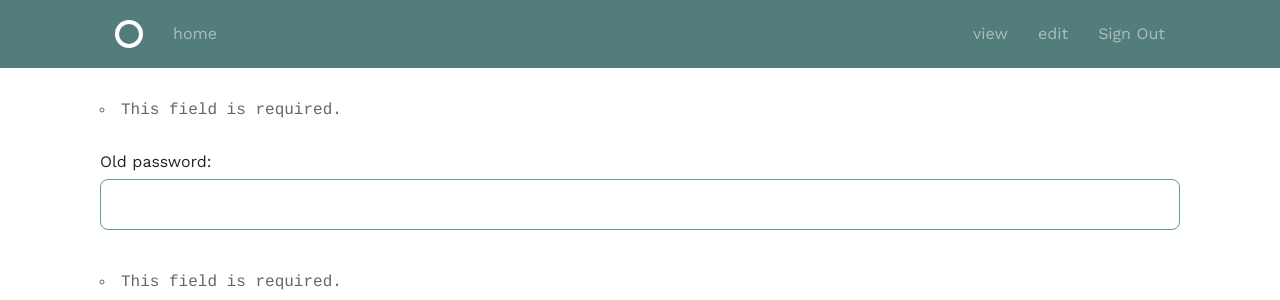
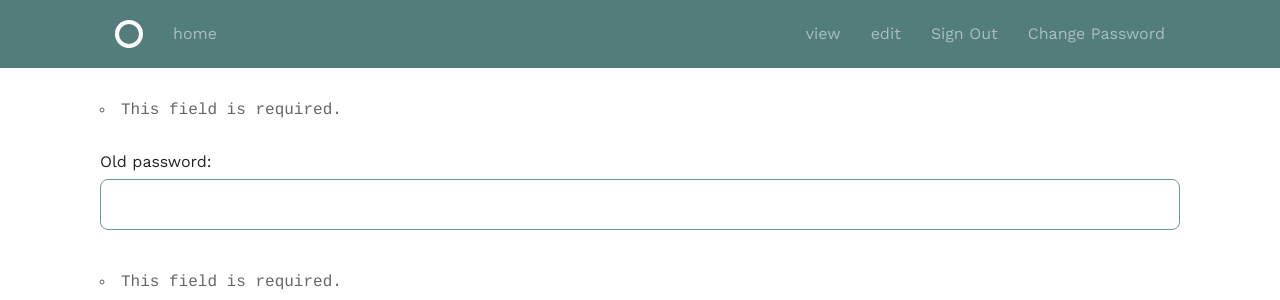
Before and after one commit to FrankchingKang/UserProfile, a Django app: page /accounts/profile/change_password/ in a window 1280 px wide. Shown: the top 300 px of the page. Run offline with Django 3.2, Linux system fonts and the light colour scheme; a user stored in the database is signed in; data comes from the database, SQL or seed files in the repository.

Commit message:
add validate to password
add validate to password

```diff
--- a/accounts/views.py
+++ b/accounts/views.py
@@ -44,7 +44,7 @@
             if re.search(username, password):
                 messages.success(
                     request,
-                    "fail"
+                    "fail password can not include your name"
                 )
                 return render(request, 'accounts/sign_up.html', {'form': form})
             form.save()
@@ -87,9 +87,19 @@
 # refer https://anitanad.wordpress.com/2019/03/11/django-tips-9-how-to-create-a-change-password-view/
 @login_required
 def change_password(request):
+    profile = request.user.profile
     form = PasswordChangeForm(request.user, request.POST)
     if request.method == 'POST':
         if form.is_valid():
+            password=form.cleaned_data['new_password1']
+            if re.search(profile.first_name, password):
+                messages.success(
+                    request,
+                    "fail, password can not include your first name"
+                )
+                return render(request, 'accounts/sign_up.html', {'form': form})
+
+
             user = form.save()
             update_session_auth_hash(request, user)
             messages.success(request, 'Your password was successfully updated!')
--- a/templates/layout.html
+++ b/templates/layout.html
@@ -63,6 +63,7 @@
                             <li><a href="{% url 'accounts:profile_detail' %}">view</a></li>
                             <li><a href="{% url 'accounts:profile_edit' %}">edit</a></li>
                             <li><a href="{% url 'accounts:sign_out' %}">Sign Out</a></li>
+                            <li><a href="{% url 'accounts:change_password' %}">Change Password</a></li>
                         {% endif %}
                     </ul>
                 </nav>
```
